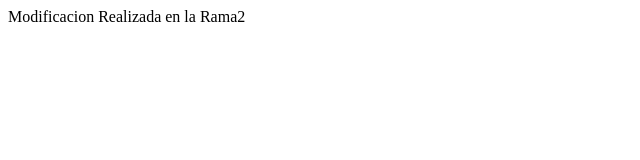
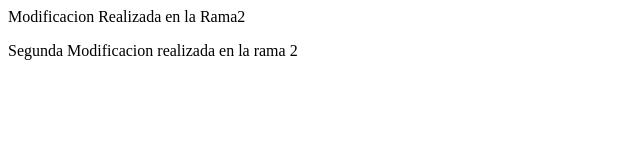
Before and after one commit to emontero-dev/Proyecto, a plain HTML site: page index.html in a window 1280 px wide. Shown: the whole page, without its empty margins (0-640 px from the left). Drawn offline with Linux system fonts and the light colour scheme.

Commit message:
2-4-24 20:22 Eliott Montero Ramirez Modificacion en Rama 2

```diff
--- a/index.html
+++ b/index.html
@@ -1 +1,2 @@
 <p>Modificacion Realizada en la Rama2<p>
+<p>Segunda Modificacion realizada en la rama 2 </p>
```
